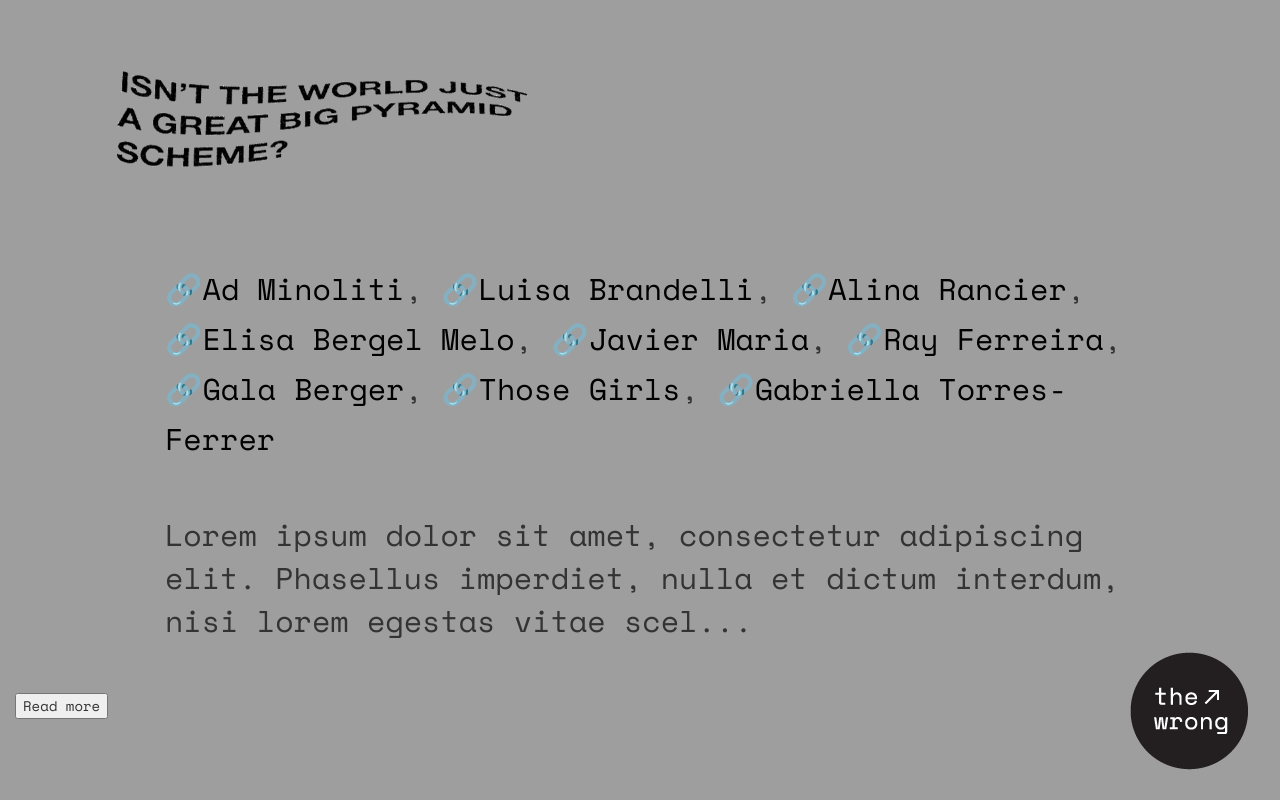
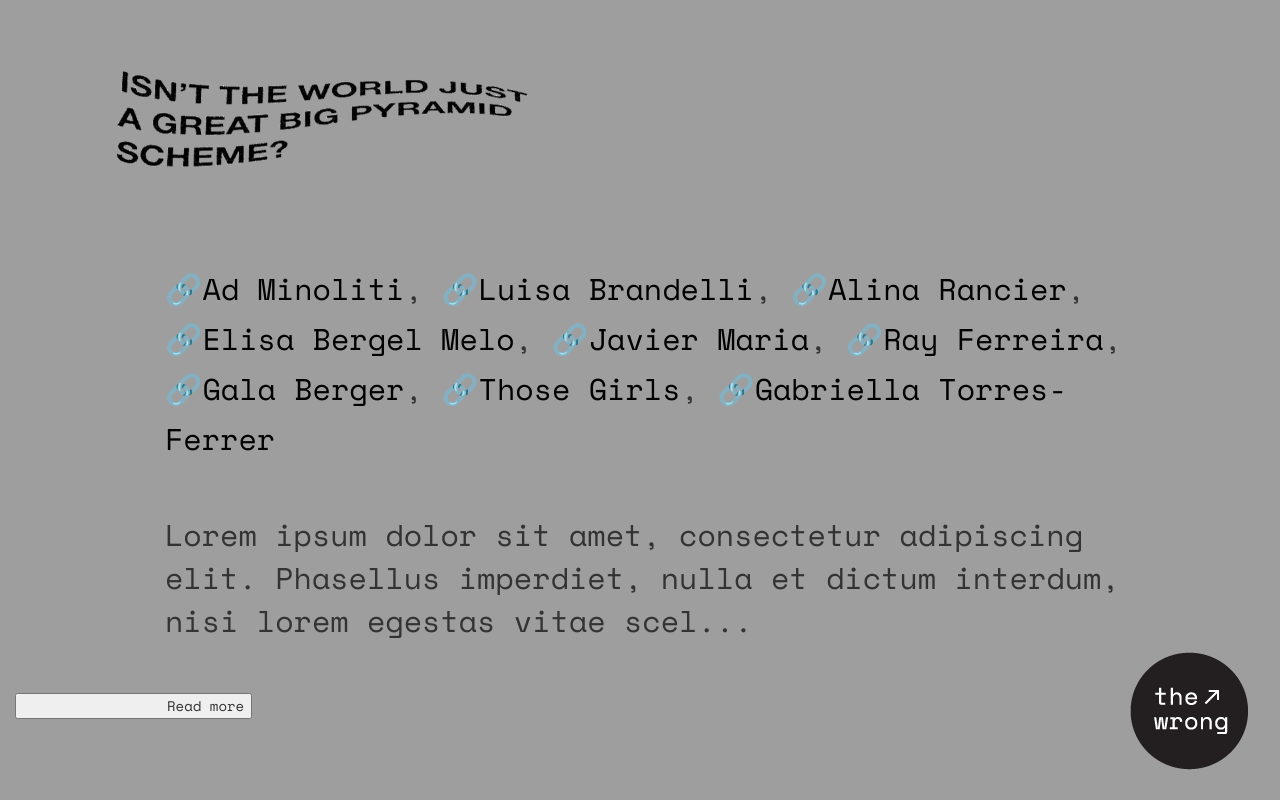
Before and after one commit to itwjagbps/itwjagbps, a PHP site: page / in a window 1280 px wide. Run offline with PHP 8.4, Linux system fonts and the light colour scheme.

Commit message:
Update style.css

```diff
--- a/css/style.css
+++ b/css/style.css
@@ -21,6 +21,10 @@ canvas { width: 100vw; height: 100vh; display: block; position: fixed; z-index:
   margin: 2rem;
   width: 21rem;
  }
+}
+
+button {
+  padding-left: 150px !important;
 }
 
 .footer {
@@ -204,7 +208,7 @@ a:visited {
 }
 
   button {
-   padding-left: 15px;
+   padding-left: 15px !important;
   }
 
 }
```
